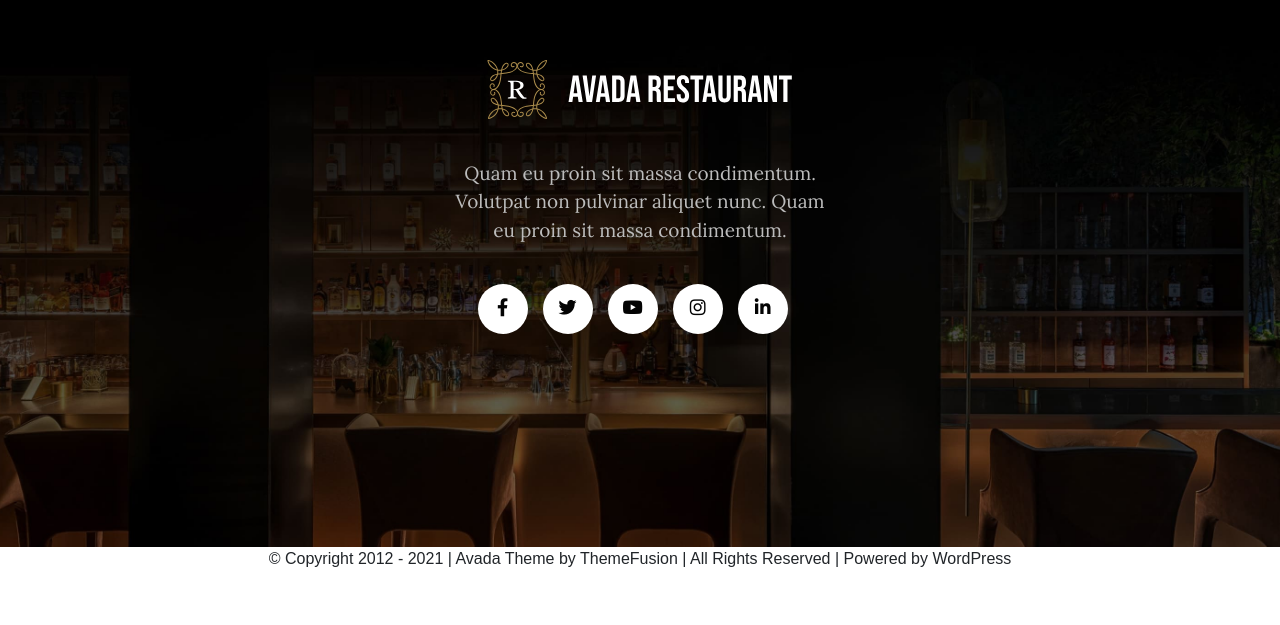
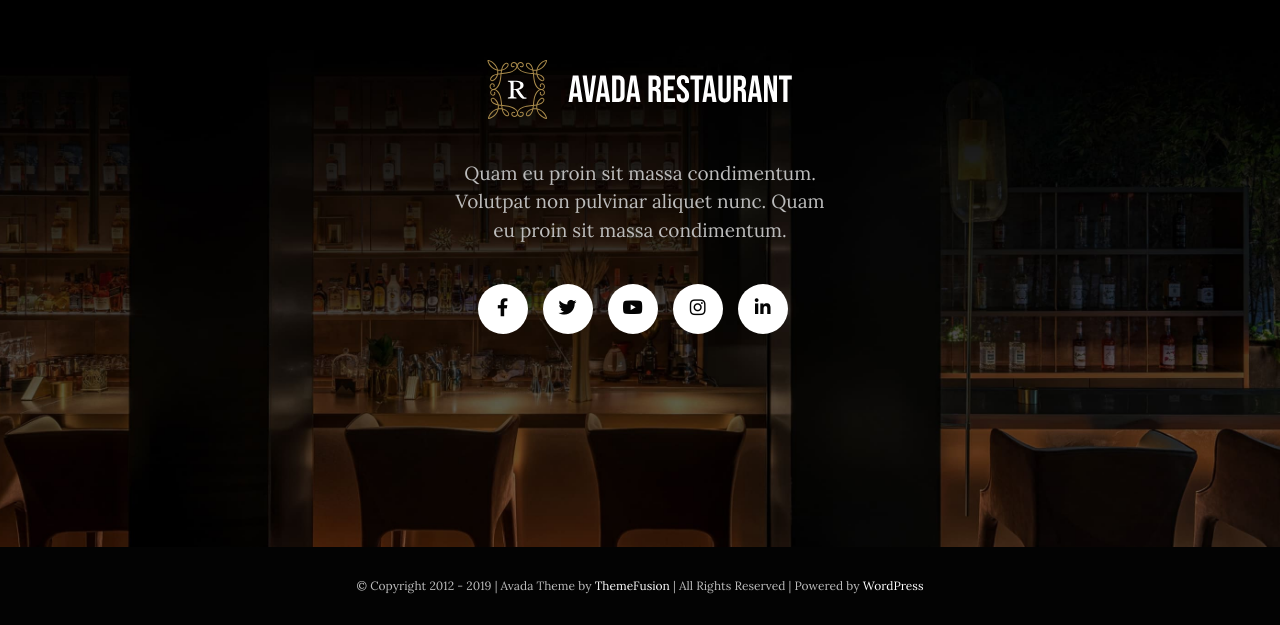
Before and after one commit to elepot87/proj-html-vuejs, a Vue app: page / in a window 1280 px wide. Shown: the part 4778-5403 px from the top of the page. Before the commit the page ends 5349 px from the top, so only its background shows below. Built offline with nearby package versions, Linux system fonts and the light colour scheme.

Commit message:
aggiunto footer copyright

```diff
--- a/src/components/Footer.vue
+++ b/src/components/Footer.vue
@@ -31,8 +31,10 @@
       </div>
     </section>
     <section class="copyright text-center">
-      © Copyright 2012 - 2021 | Avada Theme by ThemeFusion | All Rights Reserved
-      | Powered by WordPress
+      © Copyright 2012 - 2019 | Avada Theme by
+      <a href="#">ThemeFusion</a>
+      | All Rights Reserved | Powered by
+      <a href="#">WordPress</a>
     </section>
   </footer>
 </template>
--- a/src/styles/footer.scss
+++ b/src/styles/footer.scss
@@ -51,4 +51,19 @@
       }
     }
   }
+  .copyright {
+    padding: 30px 0;
+    background-color: $primary-color;
+    color: $third-color;
+    font-family: $primary-font;
+    font-size: $copyright;
+    a {
+      text-decoration: none;
+      color: $secondary-color;
+      font-family: $primary-font;
+    }
+    a:hover {
+      color: $third-color;
+    }
+  }
 }
--- a/src/styles/variables.scss
+++ b/src/styles/variables.scss
@@ -22,3 +22,4 @@
 $title-section: 65px;
 $footer-text: 19px;
 $footer-icon: 18px;
+$copyright: 12px;
```
